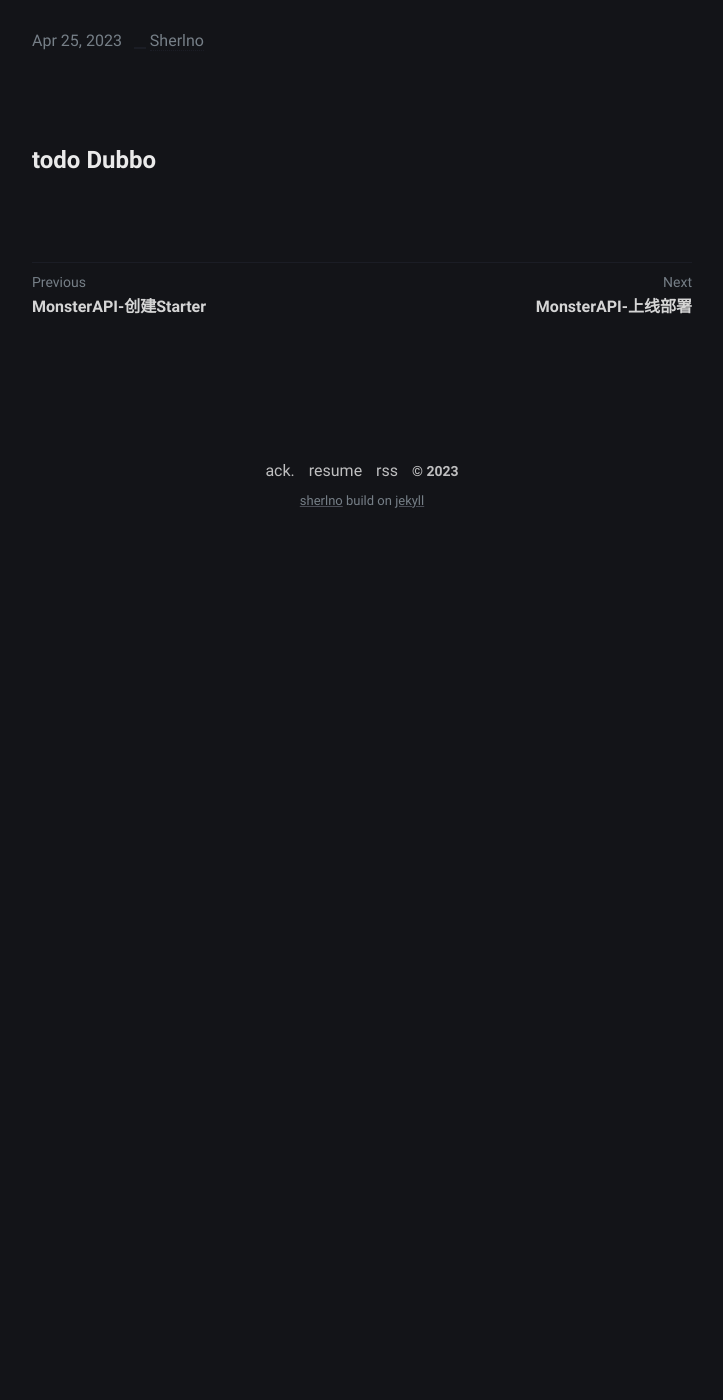
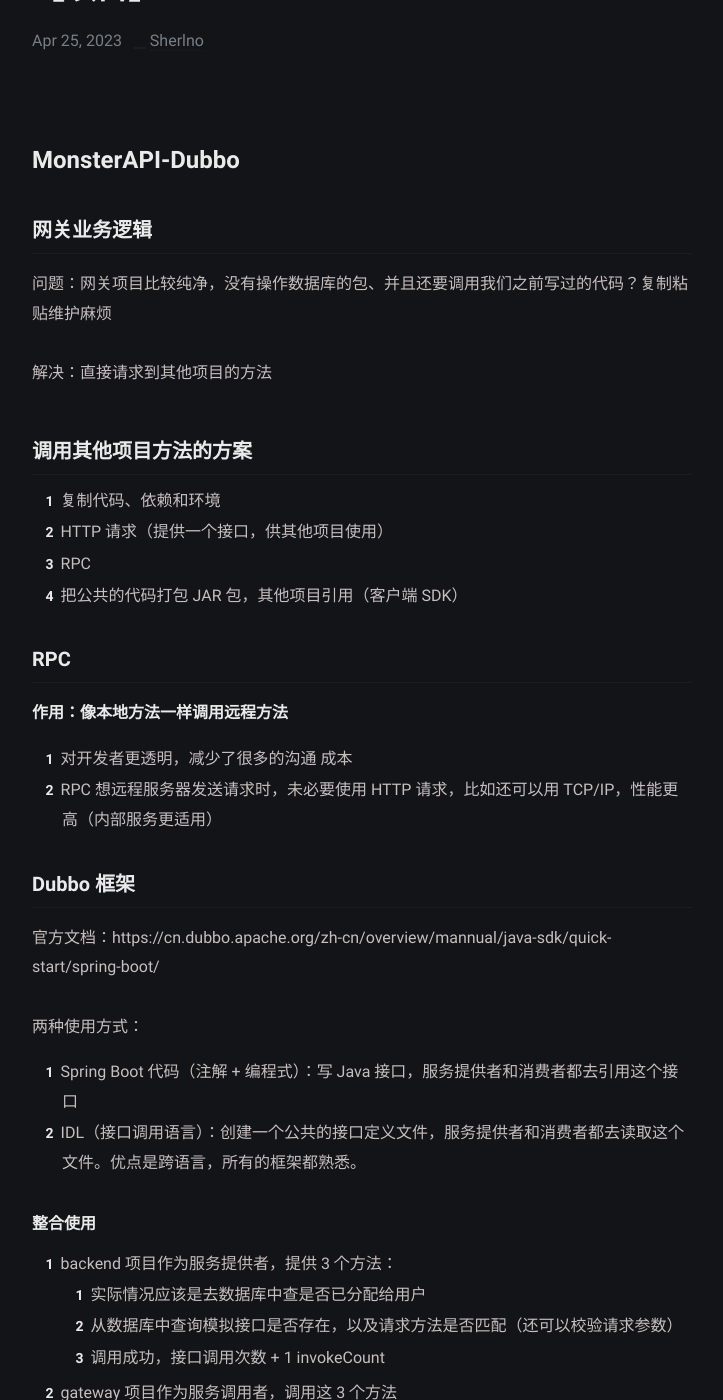
Before and after one commit to SherlnoW/SherlnoW.github.io, a Jekyll site: the page built from _posts/Monster-API/2023-04-25-API-Dubbo.md, in a window 1280 px wide and 1400 px high, scrolled down 270 px. Shown: the whole window, without its empty margins (278-1001 px from the left). Built offline with Jekyll 4.4.1, drawn with Linux system fonts in a browser that asks for light colours; before the commit the page ends 900 px from its top, so only the background shows below that; some of the changed text lies outside the part shown.

Commit message:
MonsterAPI

```diff
--- a/_posts/Monster-API/2023-04-25-API-Dubbo.md
+++ b/_posts/Monster-API/2023-04-25-API-Dubbo.md
@@ -1,6 +1,6 @@
 ---
 layout: post
-title: MonsterAPI-Dubbo
+title: 【项目】MonsterAPI-Dubbo
 date: 2023-04-25 13:00
 description: Dubbo
 tag:
@@ -9,4 +9,79 @@
 - Java
 ---
 
-# todo Dubbo
+# MonsterAPI-Dubbo
+
+### 网关业务逻辑
+
+问题：网关项目比较纯净，没有操作数据库的包、并且还要调用我们之前写过的代码？复制粘贴维护麻烦
+
+解决：直接请求到其他项目的方法
+
+### 调用其他项目方法的方案
+
+1. 复制代码、依赖和环境
+2. HTTP 请求（提供一个接口，供其他项目使用）
+3. RPC
+4. 把公共的代码打包 JAR 包，其他项目引用（客户端 SDK）
+
+### RPC
+
+**作用：像本地方法一样调用远程方法**
+
+1. 对开发者更透明，减少了很多的沟通 成本
+2. RPC 想远程服务器发送请求时，未必要使用 HTTP 请求，比如还可以用 TCP/IP，性能更高（内部服务更适用）
+
+### Dubbo 框架
+
+官方文档：https://cn.dubbo.apache.org/zh-cn/overview/mannual/java-sdk/quick-start/spring-boot/
+
+两种使用方式：
+
+1. Spring Boot 代码（注解 + 编程式）：写 Java 接口，服务提供者和消费者都去引用这个接口
+2. IDL（接口调用语言）：创建一个公共的接口定义文件，服务提供者和消费者都去读取这个文件。优点是跨语言，所有的框架都熟悉。
+
+##### 整合使用
+
+1. backend 项目作为服务提供者，提供 3 个方法：
+    1. 实际情况应该是去数据库中查是否已分配给用户
+    2. 从数据库中查询模拟接口是否存在，以及请求方法是否匹配（还可以校验请求参数）
+    3. 调用成功，接口调用次数 + 1 invokeCount
+2. gateway 项目作为服务调用者，调用这 3 个方法
+
+##### 整合 Nacos
+
+使用 Nacos 作为[注册中心](https://cn.dubbo.apache.org/zh-cn/overview/mannual/java-sdk/reference-manual/registry/nacos/)，先启动服务提供者，再启动服务消费者
+
+1. 以单机模式启动 Nacos：`startup.cmd -m standalone`
+2. 添加依赖
+3. 添加配置
+4. 启动 gateway 项目，打开 `localhost:8848` 查看注册接口
+
+### 抽象公共服务
+
+项目名: monster-common
+
+目的: 在多个项目间复用实体类，减少重复编写
+
+**服务抽取**
+
+1. 数据库中查是否已分配给用户秘钥(根据 accessKey 拿到用户信息，返回用户信息，为空表示不存在)
+2. 从数据库中查询模拟接口是否存在(请求路径、请求方法、请求参数，返回接口信息，为空表示不存在)
+3. 接口调用次数 + 1invokeCount (accessKey、secretKey (标识用户) ，请求接口路径)
+
+**步骤**
+
+1. 新建干净的 maven 项目，只保留必要的公共依赖
+2. 抽取 service 和实体类
+3. install 本地 maven 包
+4. 让服务提供者引入 common 包，测试是否正常运行
+5. 让服务消费者引入 common 包
+
+### 统计分析功能
+
+**需求：**各接口的总调用次数占比(饼图)取调用最多的前  个接口，从而分析出哪些接口没有人用(降低资源、或者下线)，高频接口(增加资源、提高收费) 。
+用饼图展示。
+
+前端调用 [ECharts库](https://echarts.apache.org/zh/) （照葫芦画瓢）
+
+后端模拟接口调用。
```
